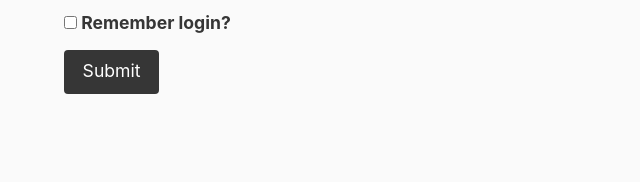
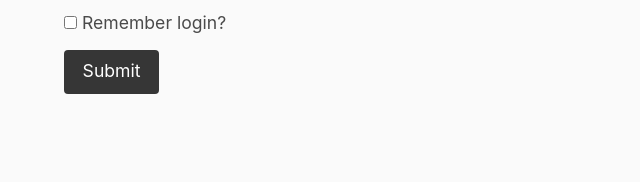
Before and after one commit to jdmar3-comp426/a02-GarrisonParrish, a website: page index.html in a window 1280 px wide. Shown: the part 4170-4352 px from the top of the page, 0-640 px from the left. Drawn offline with nearby package versions, Linux system fonts and the light colour scheme; a web font is replaced by a local one.

Commit message:
fixed type=checkbox

```diff
--- a/index.html
+++ b/index.html
@@ -170,8 +170,8 @@
                         </div>
                     </div>
                     <div class="field">
-                        <div class="label">
-                            <label class="label">
+                        <div class="control">
+                            <label class="checkbox">
                                 <input type="checkbox" name="remember">
                                 Remember login?
                             </label>
--- a/package.json
+++ b/package.json
@@ -11,7 +11,7 @@
     "url": "git+https://github.com/jdmar3-comp426/a02-GarrisonParrish.git"
   },
   "author": "",
-  "license": "GNU General Public License v3.0",
+  "license": "GPL-3.0-or-later",
   "bugs": {
     "url": "https://github.com/jdmar3-comp426/a02-GarrisonParrish/issues"
   },
```
